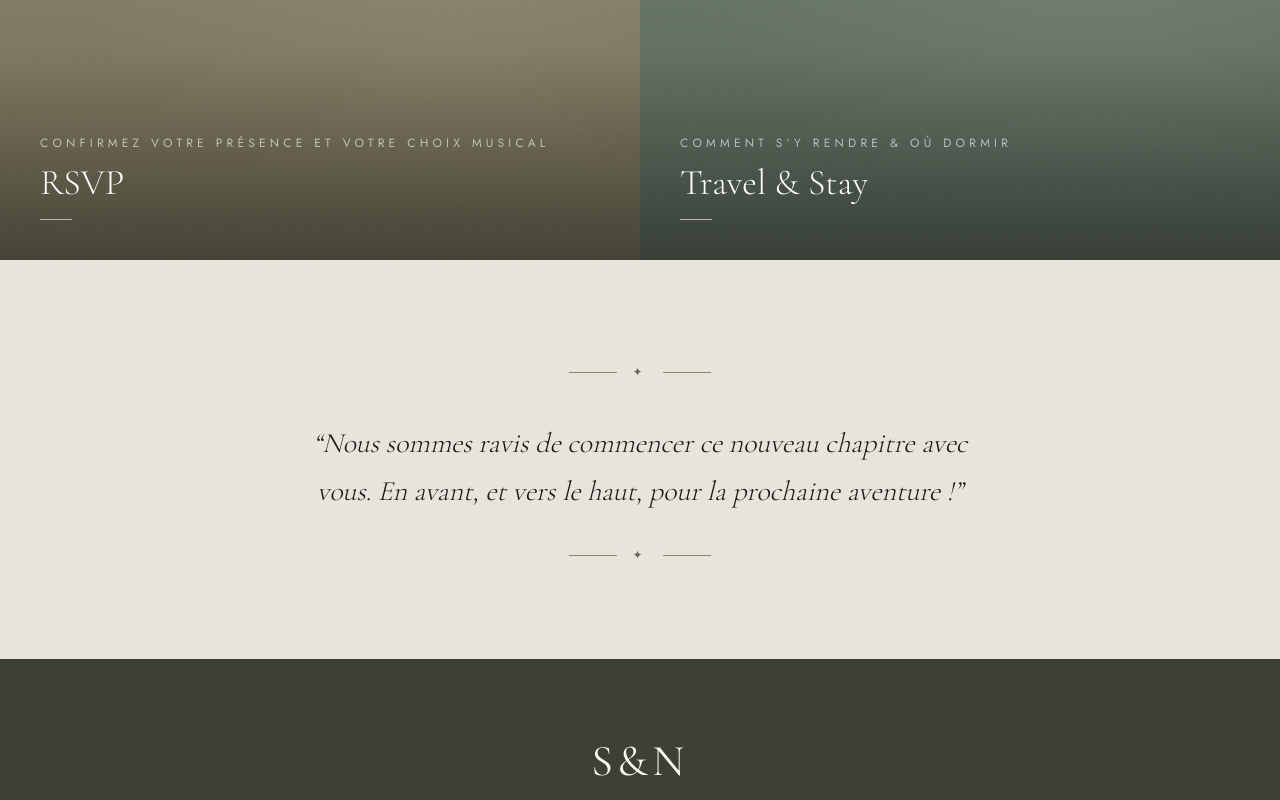
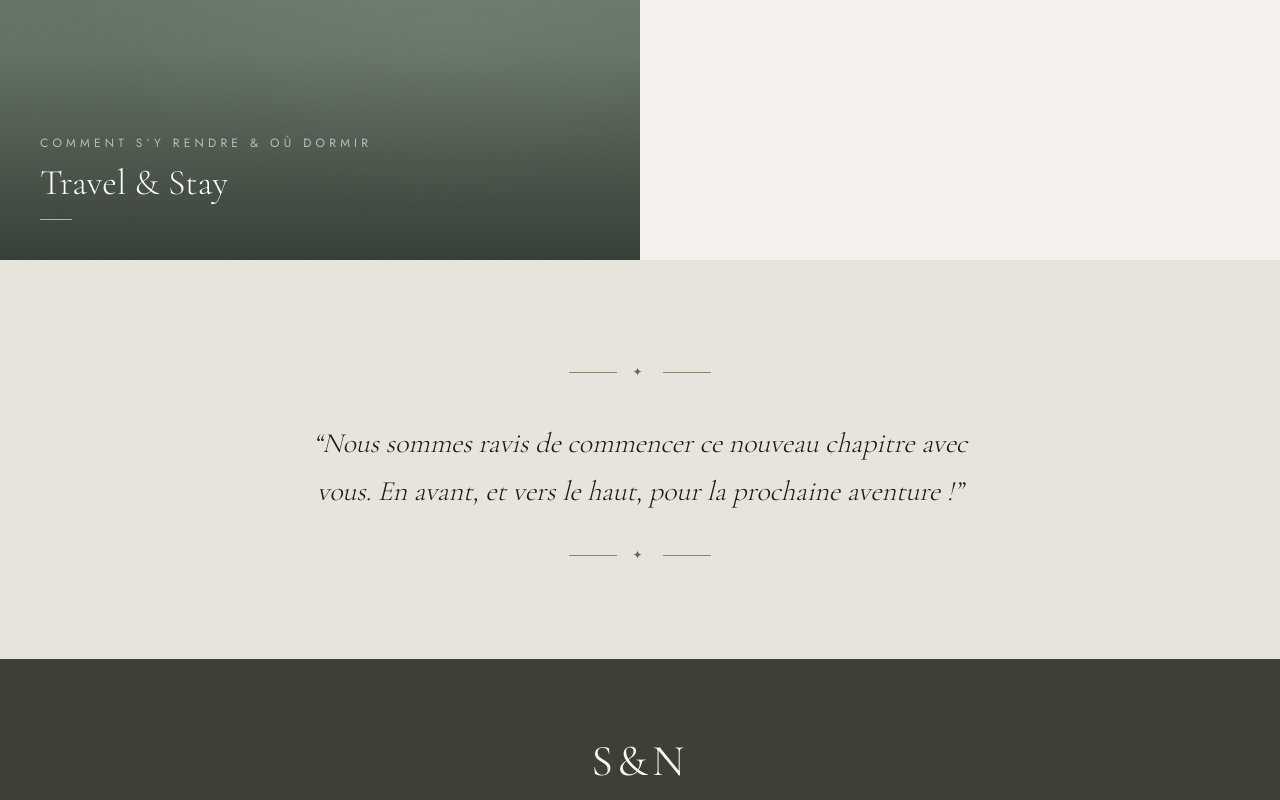
Before and after one commit to v-alex-dev/mariage_web, a Next.js app: page / in a window 1280 px wide. Shown: the part 1380-2180 px from the top of the page. Built offline with nearby package versions, Linux system fonts and the light colour scheme.

Commit message:
Fix public link useless

```diff
--- a/app/components/layout/Footer.tsx
+++ b/app/components/layout/Footer.tsx
@@ -7,7 +7,6 @@ const NAV_LINKS = [
   { label: 'Home', href: '/' },
   { label: 'Our Story', href: '/our-story' },
   { label: 'The Details', href: '/details' },
-  { label: 'RSVP', href: '/confirmation' },
 ];
 
 export default function Footer() {
--- a/app/content/home.ts
+++ b/app/content/home.ts
@@ -36,13 +36,6 @@ export const HOME: HomeContent = {
       // imageSrc: '/images/home-details.jpg',
     },
     {
-      href: '/confirmation',
-      label: 'RSVP',
-      description: 'Confirmez votre présence et votre choix musical',
-      bg: '#8b8468',
-      // imageSrc: '/images/home-confirmation.jpg',
-    },
-    {
       href: '/details#travel',
       label: 'Travel & Stay',
       description: 'Comment s\u2019y rendre & où dormir',
--- a/app/types/content.ts
+++ b/app/types/content.ts
@@ -154,8 +154,6 @@ export interface OurStoryContent {
   cta: {
     detailsLabel: string;
     detailsHref: string;
-    rsvpLabel: string;
-    rsvpHref: string;
   };
 }
 
```
